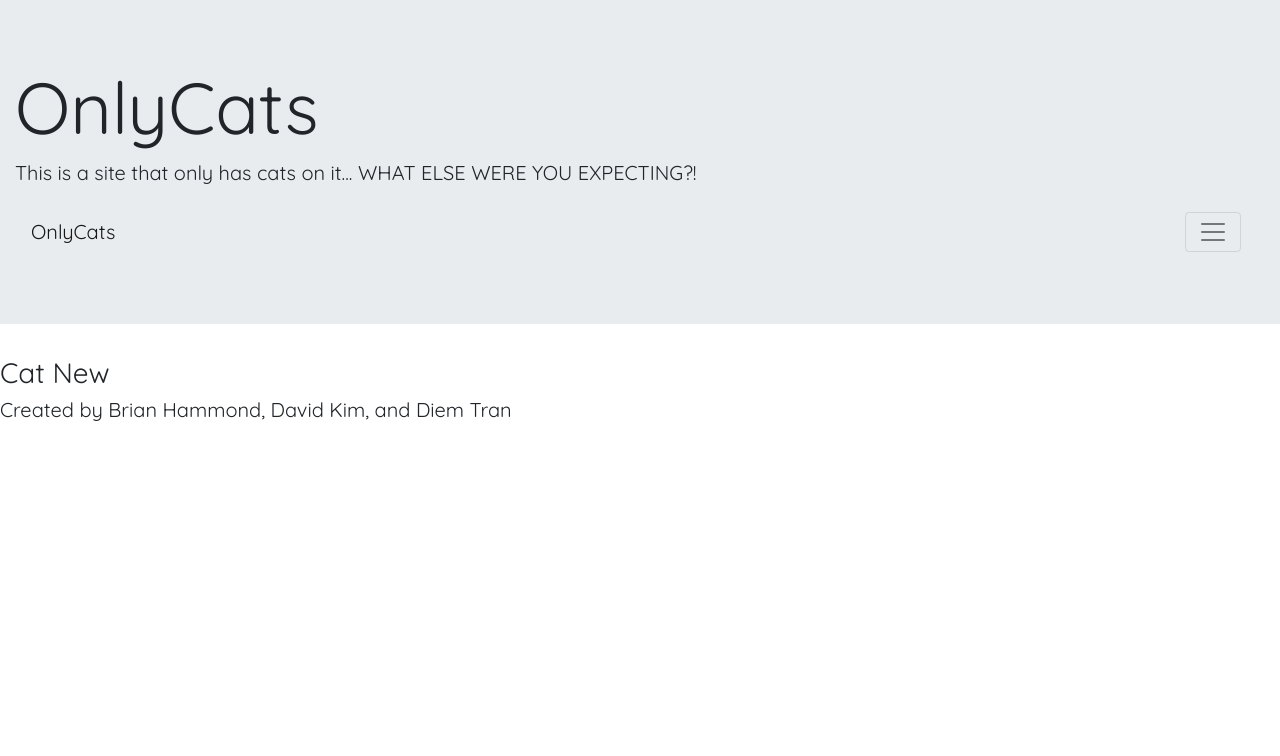
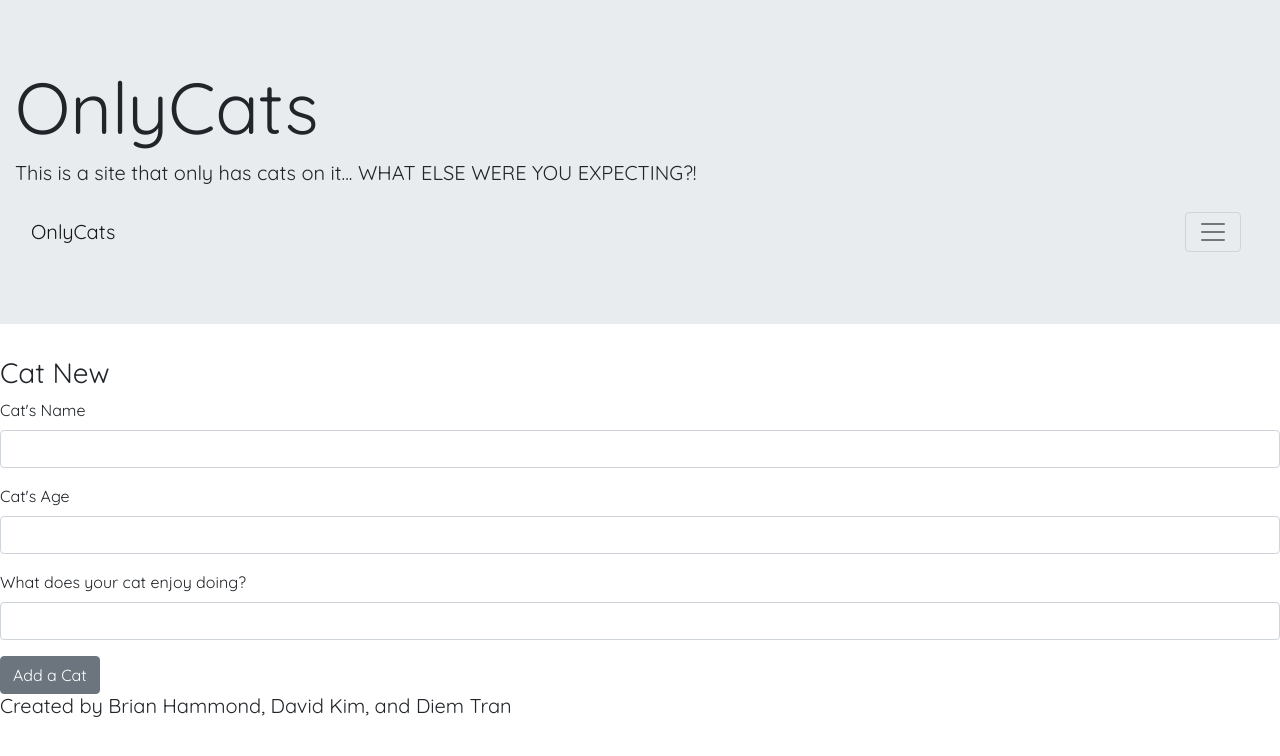
Before and after one commit to davidkim4/cat-tinder-frontend-onlycats, a React (Create React App) app: page /catnew in a window 1280 px wide. Shown: the top 756 px of the page. Built offline with nearby package versions, Linux system fonts and the light colour scheme.

Commit message:
added create a cat functionality

```diff
--- a/src/App.js
+++ b/src/App.js
@@ -25,6 +25,10 @@
     }
   }
 
+  createNewCat = (newCat) => {
+    console.log(newCat);
+  }
+
   render() {
     return (
       <Router>
@@ -41,7 +45,7 @@
             )
           }}
           />
-          <Route path="/catnew" component={CatNew} />
+          <Route path="/catnew" render={(props) => <CatNew createNewCat={this.createNewCat} />} />
           <Route path="/catedit/:id" component={CatEdit} />
           <Route component={NotFound} />
         </Switch>
--- a/src/pages/CatNew.js
+++ b/src/pages/CatNew.js
@@ -1,10 +1,57 @@
 import React, { Component } from 'react';
+import { Button, Form, FormGroup, Label, Input } from 'reactstrap';
+import { Redirect } from 'react-router-dom'
 
 export default class CatNew extends Component {
+    constructor(props) {
+        super(props)
+        this.state = {
+            form: {
+                name: "",
+                age: "",
+                enjoys: ""
+            },
+            success: false
+        }
+    }
+
+    handleChange = (e) => {
+        let { form } = this.state
+        form[e.target.name] = e.target.value
+        this.setState({ form: form })
+    }
+
+    handleSubmit = (e) => {
+        e.preventDefault()
+        this.props.createNewCat(this.state.form)
+        this.setState({ success: true })
+    }
+
     render() {
         return (
             <>
                 <h3>Cat New</h3>
+                <Form>
+                    <FormGroup>
+                        <Label for="name">Cat's Name</Label>
+                        <Input type="text" name="name" onChange={this.handleChange}
+                            value={this.state.form.name} />
+                    </FormGroup>
+                    <FormGroup>
+                        <Label for="age">Cat's Age</Label>
+                        <Input type="number" name="age" onChange={this.handleChange}
+                            value={this.state.form.age} />
+                    </FormGroup>
+                    <FormGroup>
+                        <Label for="enjoys">What does your cat enjoy doing?</Label>
+                        <Input type="text" name="enjoys" onChange={this.handleChange}
+                            value={this.state.form.enjoys} />
+                    </FormGroup>
+                    <Button name="submit" onClick={this.handleSubmit}>
+                        Add a Cat
+                    </Button>
+                </Form>
+                { this.state.success && <Redirect to="/catindex" />}
             </>
         )
     }
```
